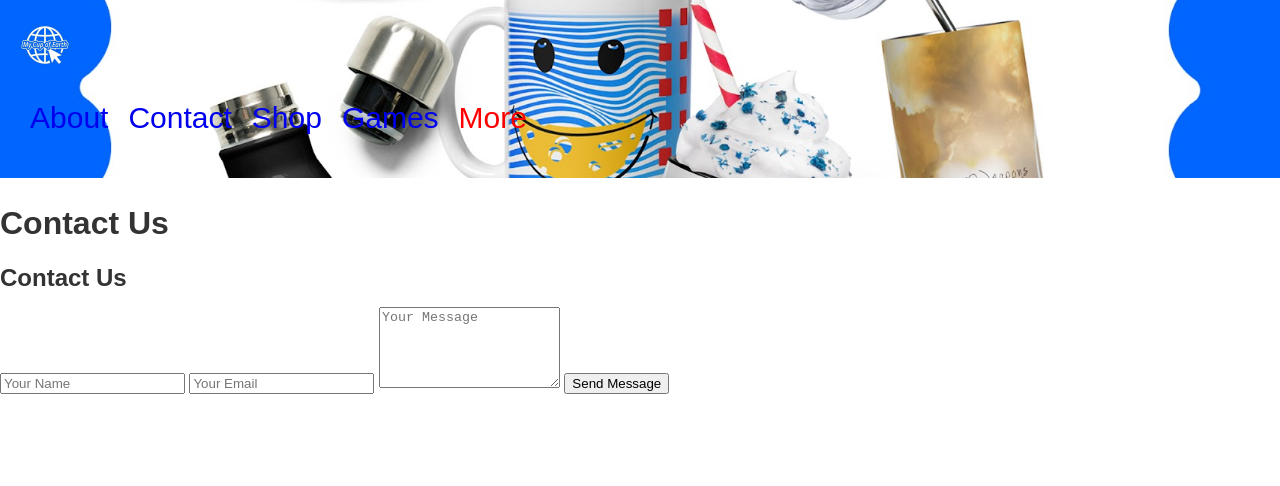
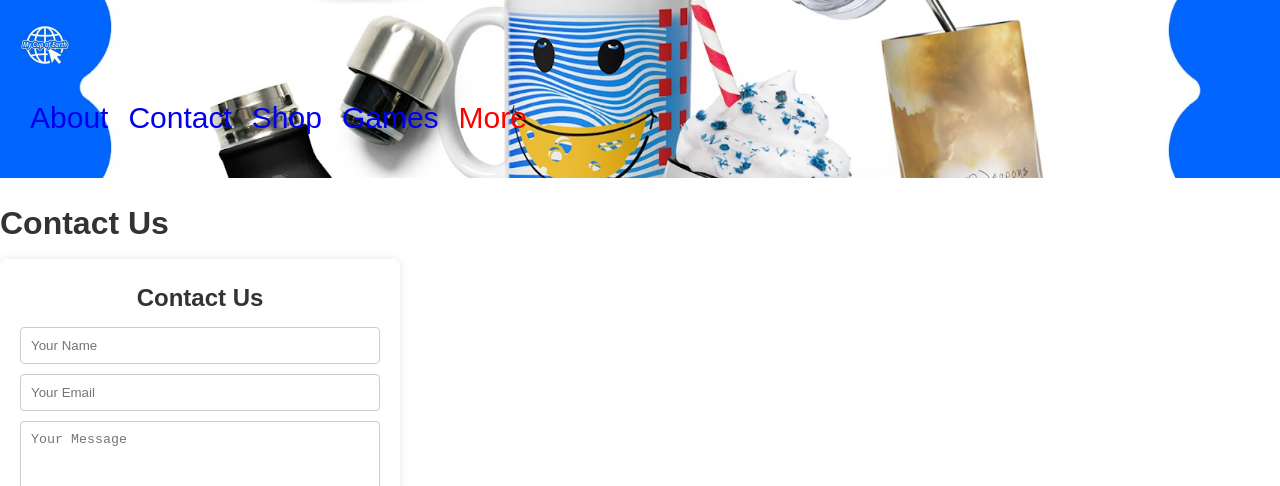
Before and after one commit to m-cochran/Randomerr, a Jekyll site: the page built from contact.md, in a window 1280 px wide. Shown: the top 486 px of the page. Built offline with Jekyll 4.4.1, drawn with Linux system fonts in a browser that asks for light colours; grey boxes are pictures that could not be loaded.

Commit message:
Update styles.css

```diff
--- a/assets/css/styles.css
+++ b/assets/css/styles.css
@@ -276,6 +276,35 @@ p {
   font-weight: bold;
 }
 
+    .contact-container {
+      background-color: #fff;
+      padding: 20px;
+      border-radius: 8px;
+      max-width: 400px;
+      width: 100%;
+      box-shadow: 0 0 10px rgba(0, 0, 0, 0.1);
+    }
+    .contact-container h2 {
+      text-align: center;
+      color: #333;
+    }
+    .contact-container input,
+    .contact-container textarea,
+    .contact-container button {
+      width: 100%;
+      padding: 10px;
+      margin-bottom: 10px;
+      border: 1px solid #ccc;
+      border-radius: 4px;
+    }
+    .contact-container button {
+      background-color: #28a745;
+      color: #fff;
+      border: none;
+      cursor: pointer;
+    }
+
+
 .google-map-container {
   display: flex;
   justify-content: center; /* Center horizontally */
```
